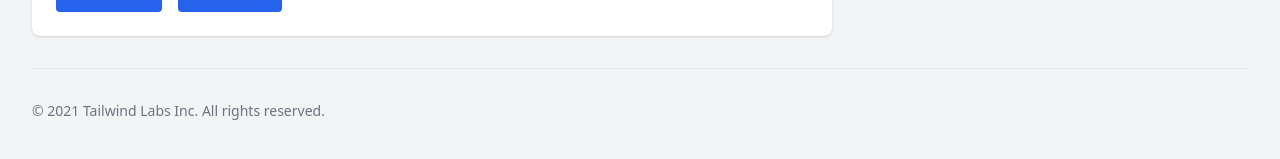
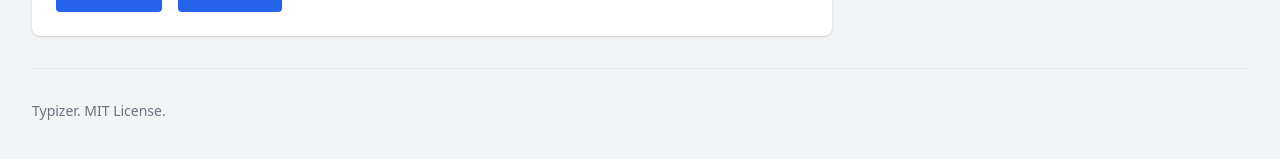
Before and after one commit to kamst01/typizer, a Vue app: page / in a window 1280 px wide. Shown: the part 297-456 px from the top of the page. Built offline with nearby package versions, Linux system fonts and the light colour scheme; no server answers.

Commit message:
Add comments to help seperate content & make it distinguishable. update footer.

```diff
--- a/src/App.vue
+++ b/src/App.vue
@@ -93,7 +93,9 @@ export default {
 
 <template>
     <div class="min-h-screen bg-gray-100">
+        <!-- Header -->
         <Header />
+        <!-- Main Content -->
         <main class="-mt-24 pb-8" aria-labelledby="contentHeading">
             <div class="max-w-3xl mx-auto px-4 sm:px-6 lg:max-w-7xl lg:px-8">
                 <h1 id="contentHeading" class="sr-only" aria-hidden="true">Content</h1>
@@ -130,9 +132,13 @@ export default {
                 </div>
             </div>
         </main>
+        <!-- Footer -->
         <footer>
             <div class="max-w-3xl mx-auto px-4 sm:px-6 lg:px-8 lg:max-w-7xl">
-            <div class="border-t border-gray-200 py-8 text-sm text-gray-500 text-center sm:text-left"><span class="block sm:inline">&copy; 2021 Tailwind Labs Inc.</span> <span class="block sm:inline">All rights reserved.</span></div>
+                <div class="border-t border-gray-200 py-8 text-sm text-gray-500 text-center sm:text-left">
+                    <span class="block sm:inline">Typizer. </span>
+                    <span class="block sm:inline">MIT License.</span>
+                </div>
             </div>
         </footer>
     </div>
```
